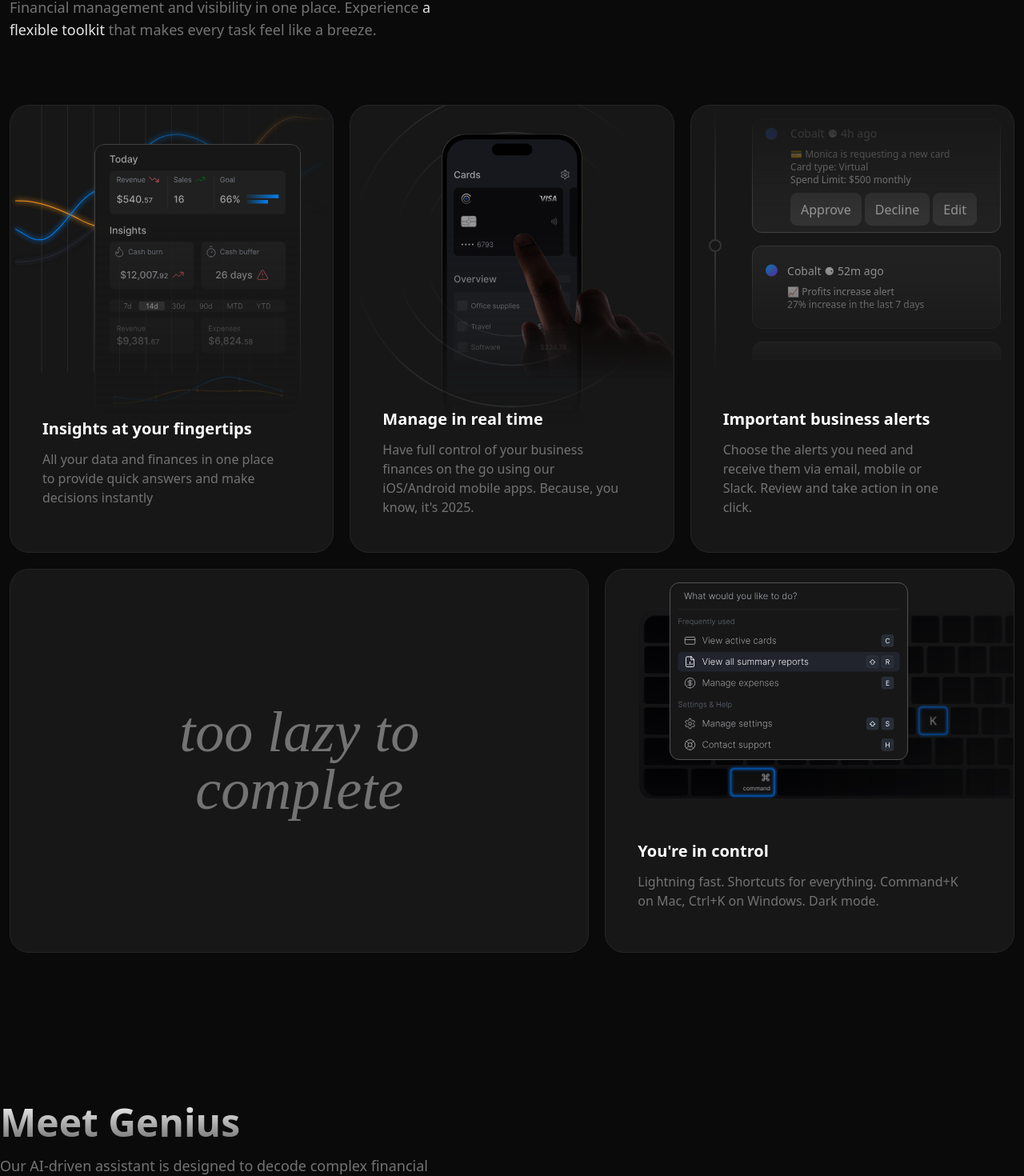
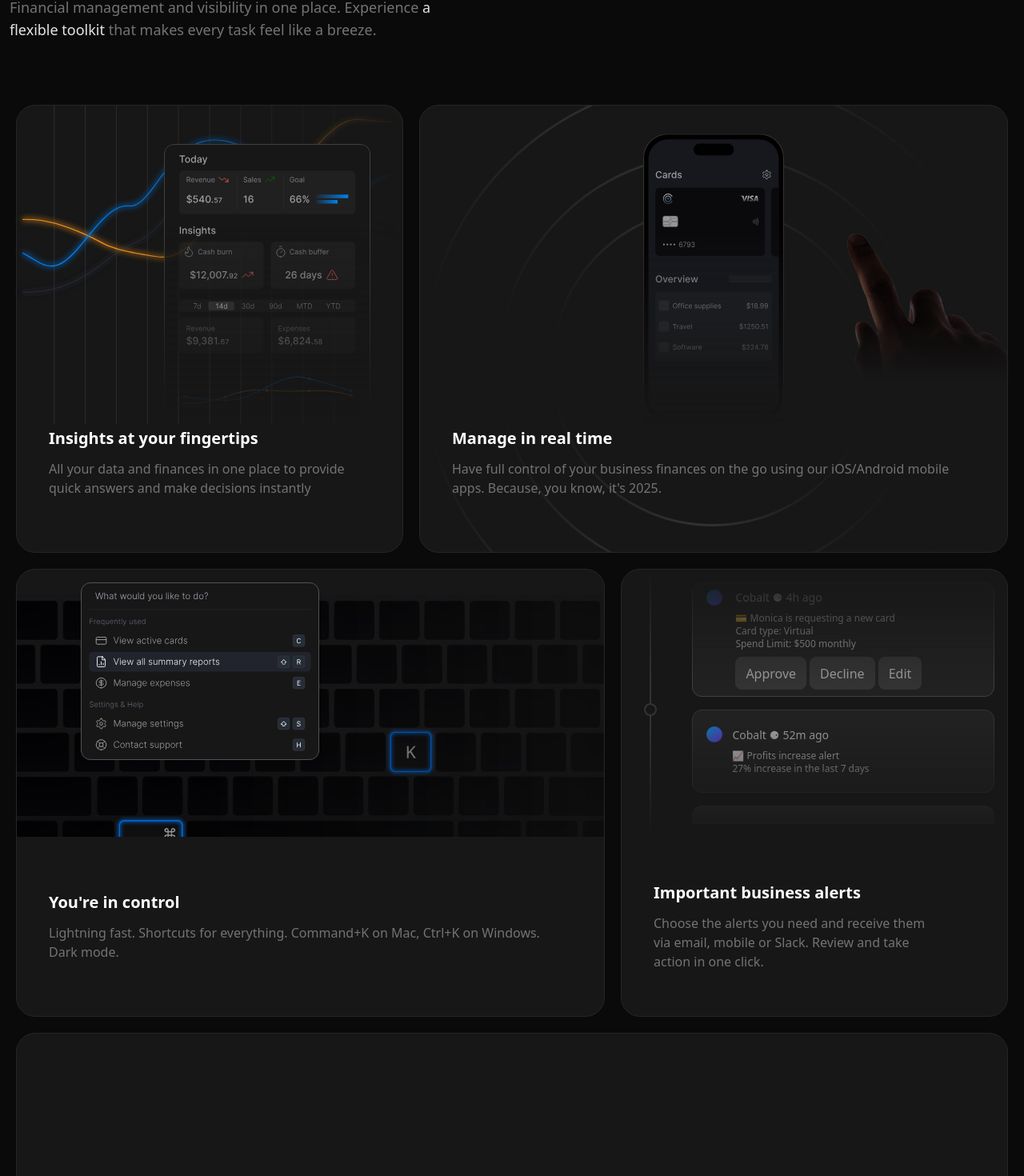
Before and after one commit to su1nta/landing_cobalt, a React (Vite) app: page / in a window 1280 px wide. Shown: the part 1995-3465 px from the top of the page at 80% size. Built offline with nearby package versions, Linux system fonts and the light colour scheme; a web font is replaced by a local one.

Commit message:
partial responsiveness

```diff
--- a/src/App.jsx
+++ b/src/App.jsx
@@ -10,8 +10,8 @@ function App() {
 
   return (
     <>
-      <div className="min-h-sceeen w-screen bg-neutral-950">
-        <div className="mx-auto flex max-w-7xl flex-col items-center justify-center">
+      <div className="min-h-sceeen md:w-screen bg-neutral-950">
+        <div className="mx-auto flex max-w-full sm:max-w-7xl flex-col items-center justify-center">
           <Header />
           <Hero />
           <Feature />
--- a/src/components/Bento.jsx
+++ b/src/components/Bento.jsx
@@ -28,14 +28,14 @@ const Bento = () => {
           </h4>
         </div> */}
         <FeatureText title={title} subtitle={subtitle} />
-        <div className="mt-20 grid gap-5 lg:grid-cols-6 xl:grid-cols-12">
-          <div className="relative h-140 rounded-3xl bg-neutral-900 border border-neutral-800 lg:col-span-3 xl:col-span-4 overflow-hidden"><Box1 /></div>
-          <div className="h-140 rounded-3xl bg-neutral-900 border border-neutral-800 lg:col-span-3 xl:col-span-4 overflow-hidden"><Box2 /></div>
-          <div className="h-140 rounded-3xl bg-neutral-900 border border-neutral-800 lg:col-span-6 xl:col-span-4"><Box3 /></div>
-          <div className="order-5 h-120 bg-neutral-900 rounded-3xl border border-neutral-800 lg:order-4 lg:col-span-6 xl:col-span-7 flex items-center justify-center hover:bg-linear-to-t hover:from-neutral-800 hover:to-transparent transition duration-400 ease-in-out">
+        <div className="mt-20 grid gap-5 grid-cols-1 md:grid-cols-2 lg:grid-cols-5 px-2">
+          <div className="relative h-140 rounded-3xl bg-neutral-900 border border-neutral-800 overflow-hidden col-span-1 lg:col-span-2"><Box1 /></div>
+          <div className="h-140 rounded-3xl bg-neutral-900 border border-neutral-800 overflow-hidden col-span-1 lg:col-span-3"><Box2 /></div>
+          <div className="h-140 order-3 md:order-4 rounded-3xl bg-neutral-900 border border-neutral-800 col-span-1 lg:col-span-2"><Box3 /></div>
+          <div className="h-120 order-4 md:order-5 bg-neutral-900 rounded-3xl border border-neutral-800 flex items-center justify-center hover:bg-linear-to-t hover:from-neutral-800 hover:to-transparent transition duration-400 ease-in-out col-span-1 md:col-span-2 lg:col-span-5">
             <h1 className="text-neutral-500 italic font-display text-7xl max-w-2/3 cursor-pointer text-center">too lazy to complete</h1>
           </div>
-          <div className="order-4 h-120 bg-neutral-900 rounded-3xl border border-neutral-800 lg:order-5 lg:col-span-3 xl:col-span-5"><Box4 /></div>
+          <div className="h-140 md:120 order-5 md:order-3 bg-neutral-900 rounded-3xl border border-neutral-800 col-span-1 lg:col-span-3"><Box4 /></div>
         </div>
       </div>
     </>
```
